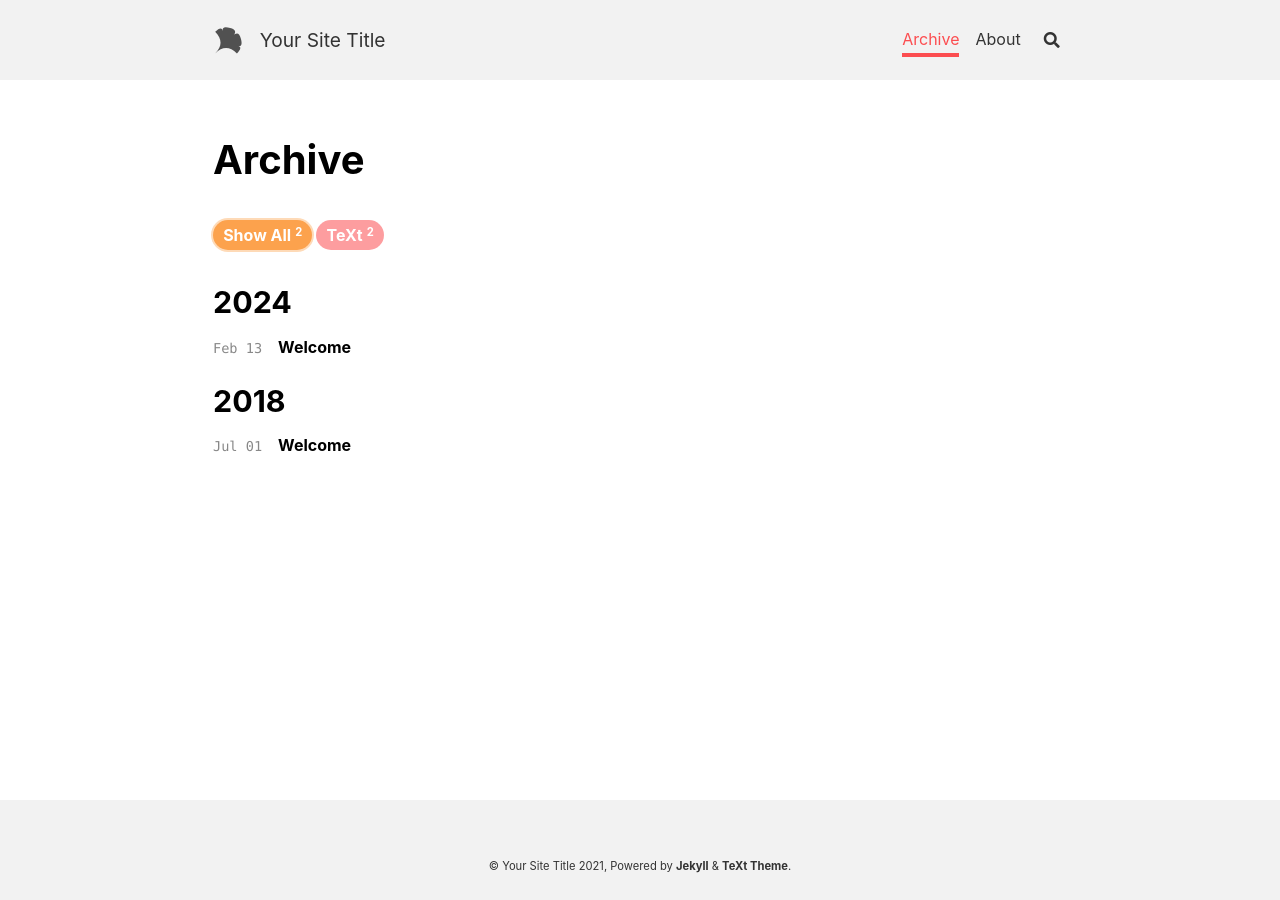
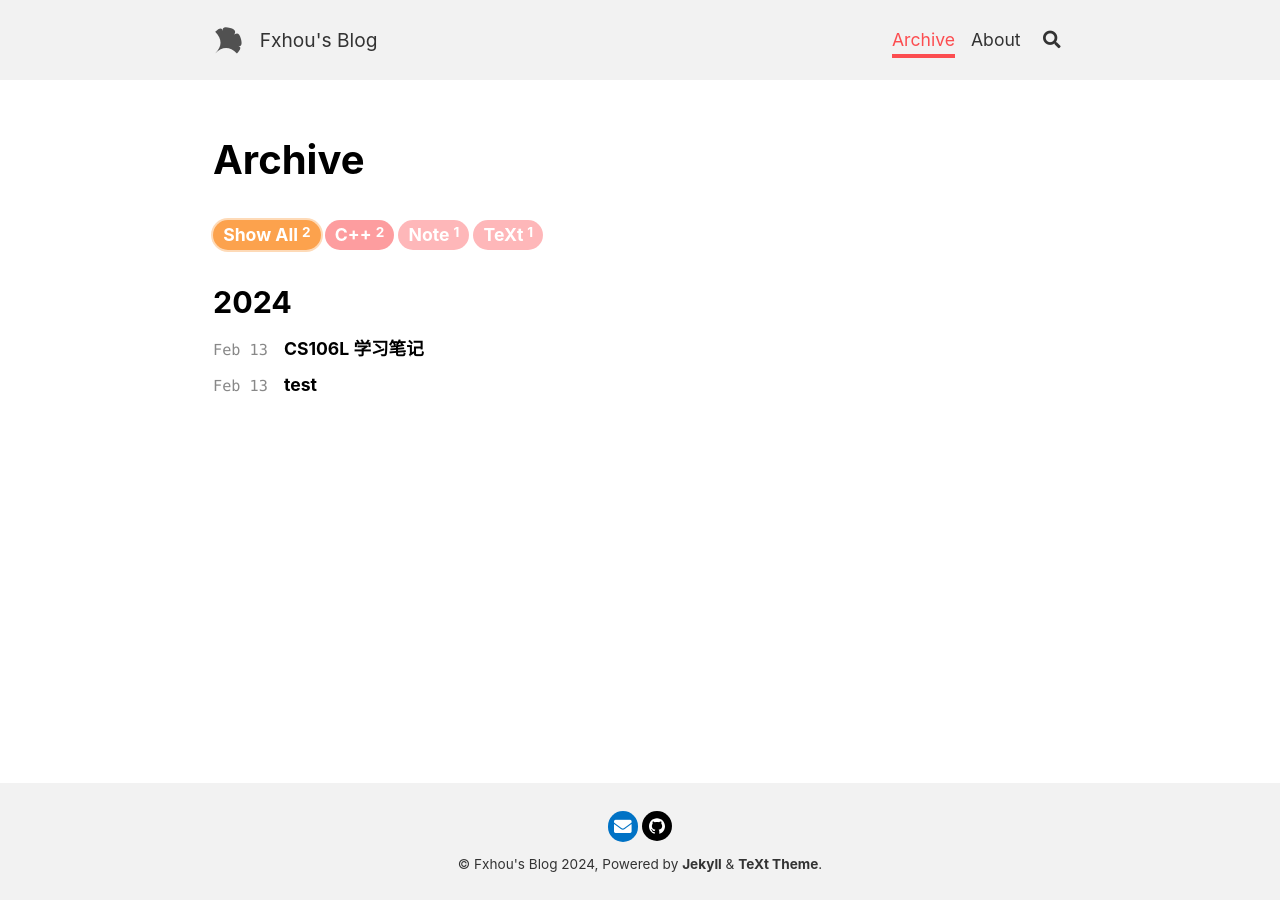
Before and after one commit to fangxuehouwuming/fangxuehouwuming.github.io, a Jekyll site: the page built from archive.html, in a window 1280 px wide. Built offline with Jekyll 4.4.1, drawn with Linux system fonts in a browser that asks for light colours; nearby versions of some CDN libraries.

Commit message:
edit font-size and some small things

```diff
--- a/_config.yml
+++ b/_config.yml
@@ -17,17 +17,17 @@
 ## => Site Settings
 ##############################
 text_skin: default # "default" (default), "dark", "forest", "ocean", "chocolate", "orange"
-highlight_theme: default # "default" (default), "tomorrow", "tomorrow-night", "tomorrow-night-eighties", "tomorrow-night-blue", "tomorrow-night-bright"
+highlight_theme: tomorrow-night # "default" (default), "tomorrow", "tomorrow-night", "tomorrow-night-eighties", "tomorrow-night-blue", "tomorrow-night-bright"
 url     : # the base hostname & protocol for your site e.g. https://www.someone.com
 baseurl : # does not include hostname
-title   : Your Site Title
+title   : Fxhou's Blog
 description: > # this means to ignore newlines until "Language & timezone"
   Your Site Description
 
 
 ## => Language and Timezone
 ##############################
-lang: # the language of your site, default as "en"
+lang: en # the language of your site, default as "en"
 timezone: # see https://en.wikipedia.org/wiki/List_of_tz_database_time_zones for the available values
 
 
@@ -35,11 +35,11 @@
 ##############################
 author:
   type      : # "person" (default), "organization"
-  name      : Your Name
+  name      : Fxhou
   url       :
   avatar    : # path or url of avatar image (square)
   bio       : I am an amazing person.
-  email     :
+  email     : 2416811040@qq.com
   facebook  : # "user_name" the last part of your profile url, e.g. https://www.facebook.com/user_name
   twitter   : # "user_name" the last part of your profile url, e.g. https://twitter.com/user_name
   weibo     : # "user_id"   the last part of your profile url, e.g. https://www.weibo.com/user_id/profile?...
@@ -49,13 +49,13 @@
   zhihu     : # "user_name" the last part of your profile url, e.g. https://www.zhihu.com/people/user_name
   douban    : # "user_name" the last part of your profile url, e.g. https://www.douban.com/people/user_name
   linkedin  : # "user_name" the last part of your profile url, e.g. https://www.linkedin.com/in/user_name
-  github    : # "user_name" the last part of your profile url, e.g. https://github.com/user_name
+  github    : fangxuehouwuming # "user_name" the last part of your profile url, e.g. https://github.com/user_name
   npm       : # "user_name" the last part of your profile url, e.g. https://www.npmjs.com/~user_name
 
 
 ## => GitHub Repository (if the site is hosted by GitHub)
 ##############################
-repository: user_name/repo_name
+repository: fangxuehouwuming/fangxuehouwuming.github.io
 repository_tree: master
 
 
--- a/_data/locale.yml
+++ b/_data/locale.yml
@@ -19,7 +19,7 @@
   FOLLOW_US               : "Follow us on [NAME]."
   EMAIL_ME                : "Send me an Email."
   EMAIL_US                : "Send us an Email."
-  COPYRIGHT_DATES         : "2021"
+  COPYRIGHT_DATES         : "2024"
 
 en-GB:
   <<: *EN
--- a/_posts/2024-02-13-cs106lnote.md
+++ b/_posts/2024-02-13-cs106lnote.md
@@ -1,6 +1,9 @@
 ---
-title: Welcome
-tags: TeXt
+layout: article
+title: CS106L 学习笔记
+tags: C++ Note
+key: 2024-02-13-cs106l
+author: Fxhou
 ---
 
 {% raw %}
--- a/_sass/common/_variables.scss
+++ b/_sass/common/_variables.scss
@@ -7,9 +7,9 @@
 
   font-size-xl:           1.5rem,
   font-size-lg:           1.25rem,
-  font-size:              1rem,
-  font-size-sm:           .85rem,
-  font-size-xs:           .7rem,
+  font-size:              1.1rem,
+  font-size-sm:           .95rem,
+  font-size-xs:           .85rem,
 
   font-size-h1-xl:        3.5rem,
   font-size-h2-xl:        2.5rem,
```
Also changed, not shown: _posts/2018-07-01-welcome.md (deleted, +0 -18 lines), _posts/2024-02-13-test.md (added, +14 -0 lines).
